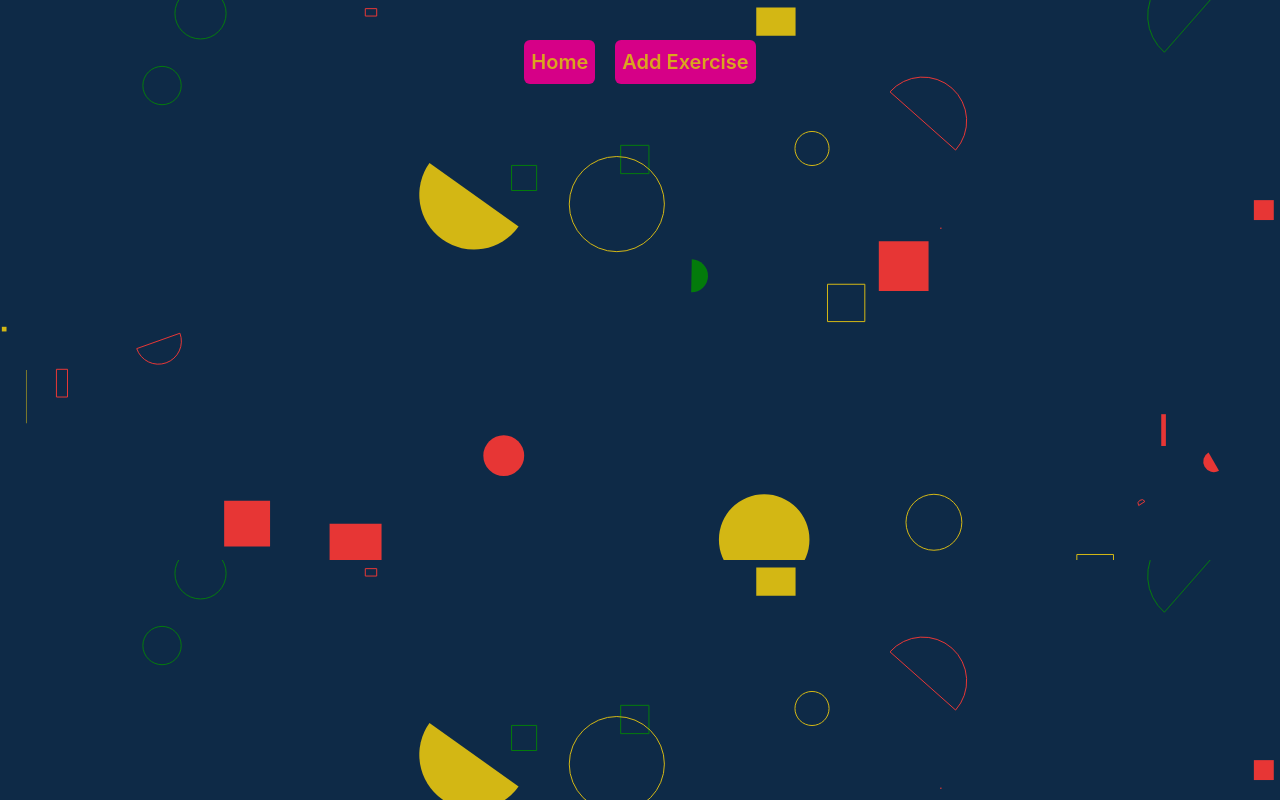
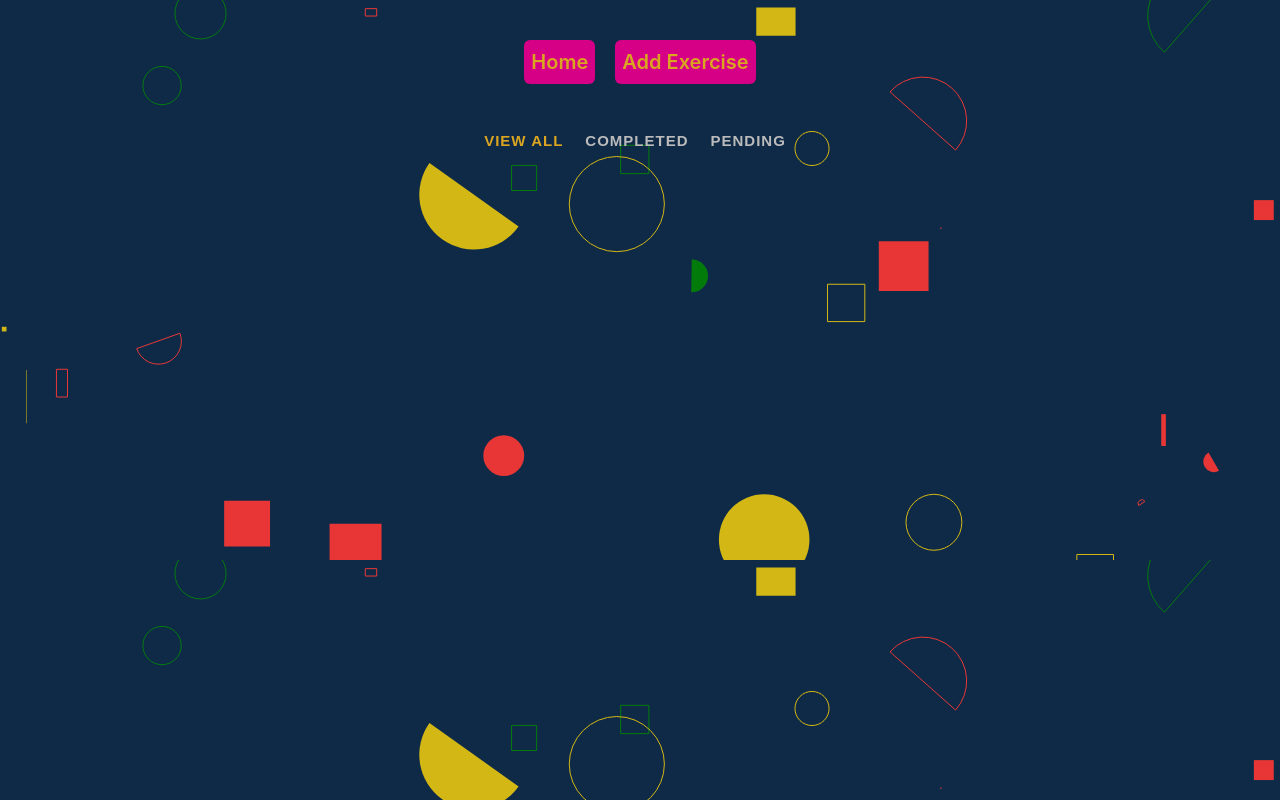
Before and after one commit to Khiem17204/Workout-tracker-app, a React (Create React App) app: page /home in a window 1280 px wide. Built offline with nearby package versions, Linux system fonts and the light colour scheme; no server answers.

Commit message:
final commit, added filter, edit feature and css

```diff
--- a/src/App.js
+++ b/src/App.js
@@ -3,6 +3,7 @@ import './App.css';
 import HomePage from "./pages/HomePage";
 import CreateExercise from "./pages/CreateExercise";
 import Navbar from "./components/Navbar";
+import EditExercise from "./pages/EditExercise";
 
 function App() {
   return (
@@ -11,7 +12,7 @@ function App() {
       <Routes>
         <Route exact path="/home" element={<HomePage/>} />
         <Route exact path="/create-exercise" element={<CreateExercise/>}/>
-
+        <Route exact path="/exercises/:id/edit" element={<EditExercise/>}/>
       </Routes>
     </div>
   );
--- /dev/null
+++ b/src/components/BaseFilter.css
@@ -0,0 +1,16 @@
+
+.filter-nav button {
+    background: none;
+    border: none;
+    color: #bbb;
+    outline: none;
+    font-size: 15px;
+    text-transform: uppercase;
+    margin-right: 10px;
+    letter-spacing: 1px;
+    font-weight: bold;
+    cursor: pointer;
+  }
+  .filter-nav button.active {
+    color: goldenrod;
+  }
--- /dev/null
+++ b/src/components/BaseFilter.jsx
@@ -0,0 +1,23 @@
+import React from 'react';
+import './BaseFilter.css';
+
+ const BaseFilter = (props) => {
+  return (
+    <nav className='filter-nav'>
+        <button
+        onClick={()=> props.onUpdate('all')}
+        className = {props.current==='all' ? 'active': ''}
+        >View All</button>
+        <button
+        onClick={()=> props.onUpdate('completed')}
+        className = {props.current==='completed' ? 'active': ''}
+        >Completed</button>
+        <button
+        onClick={()=> props.onUpdate('pending')}
+        className = {props.current==='pending' ? 'active': ''}
+        >Pending</button>
+    </nav>
+  )
+}
+
+export default BaseFilter;
--- a/src/components/ExerciseItem.jsx
+++ b/src/components/ExerciseItem.jsx
@@ -1,4 +1,5 @@
 import React from 'react'
+import { Link } from 'react-router-dom';
 import './ExerciseItem.css';
 
 function ExerciseItem(props) {
@@ -34,6 +35,7 @@ function ExerciseItem(props) {
             <h4>{props.exercise.title}</h4>
             <div className='buttons'>
               <button onClick={performExerciseDeletion}>Delete</button>
+              <Link to={`/exercises/${props.exercise.id}/edit`}>Edit</Link>
               <button onClick={performExerciseToggle}>Toggle</button>
             </div>
         </div>
--- /dev/null
+++ b/src/pages/EditExercise.jsx
@@ -0,0 +1,63 @@
+import React, {useState, useEffect} from 'react';
+import "./CreateExercise.css";
+import {useNavigate, useParams} from "react-router-dom";
+
+const EditExercise = () => {
+    const [exercise, setExercise] = useState({
+        title: '',
+        details: ''
+    });
+    const navigate = useNavigate();
+    const params = useParams();
+    const exerciseId = params.id;
+const handleChange = event =>{
+    setExercise({
+        ...exercise,
+        [event.target.name] : event.target.value
+    });
+};
+
+useEffect(()=>{
+    fetch(`http://localhost:3111/exercises/${exerciseId}`)
+        .then((response)=>{
+            return response.json();
+        }).then(data => {
+            setExercise({
+                title: data.title,
+                details: data.details
+            });
+        }).catch(error => console.log(error));
+},[exerciseId])
+
+const handleExerciseUpdation =(event) => {
+    event.preventDefault();
+    fetch(`http://localhost:3111/exercises/${exerciseId}`,{
+        method: 'PATCH',
+        headers: {'Content-type': 'application/json'},
+        body: JSON.stringify(exercise)
+    }).then(()=> {
+        navigate('/home');
+    }).catch((error)=>{
+        console.log(error);
+    })
+}
+
+  return (
+    <form onSubmit={handleExerciseUpdation}>
+        <label>Title</label>
+        <input name='title' type="text" onChange={handleChange} value={exercise.title} required/>
+        <label>Details</label>
+        <textarea
+            name='details'
+            cols='30'
+            rows='10'
+            value={exercise.details}
+            onChange={handleChange}
+            required
+            ></textarea>
+        <button>Update Exercise</button>
+    </form>
+  )
+}
+
+export default EditExercise;
--- a/src/pages/HomePage.jsx
+++ b/src/pages/HomePage.jsx
@@ -1,8 +1,14 @@
 import React, { useState, useEffect} from 'react';
+import BaseFilter from '../components/BaseFilter';
 import ExercisesList from '../components/ExercisesList';
 
 const HomePage = () => {
   const [ exercises, setExercises ] = useState([]);
+  const [currentFilter, setCurrentFilter] = useState('all');
+
+  const updateFilterHandler = (newFilter) => {
+    setCurrentFilter(newFilter);
+  }
   useEffect(() => {
     async function fetchExercises(){
         try {
@@ -30,14 +36,30 @@ const HomePage = () => {
     clickedExercise.complete = !clickedExercise.complete;
     setExercises(clonedExercises);
   }
-
-  return (
-    <div>
-      <ExercisesList
+  let jsx = (
+    <ExercisesList
       onToggleExercise={toggleExerciseCompletionHandler}
       onDeleteExercise={deleteExerciseHandler}
       exercises={exercises}
       />
+  );
+  if (currentFilter==='completed'){
+    jsx = <ExercisesList
+      onToggleExercise={toggleExerciseCompletionHandler}
+      onDeleteExercise={deleteExerciseHandler}
+      exercises={exercises.filter(exercise => exercise.complete)}
+      />
+  }else if (currentFilter==='pending'){
+    jsx = <ExercisesList
+      onToggleExercise={toggleExerciseCompletionHandler}
+      onDeleteExercise={deleteExerciseHandler}
+      exercises={exercises.filter(exercise => !exercise.complete)}
+      />
+  }
+  return (
+    <div>
+      <BaseFilter onUpdate={updateFilterHandler} current={currentFilter}/>
+      {jsx}
     </div>
   );
 };
```
Also changed, not shown: src/store/data.json (+1 -20 lines).
